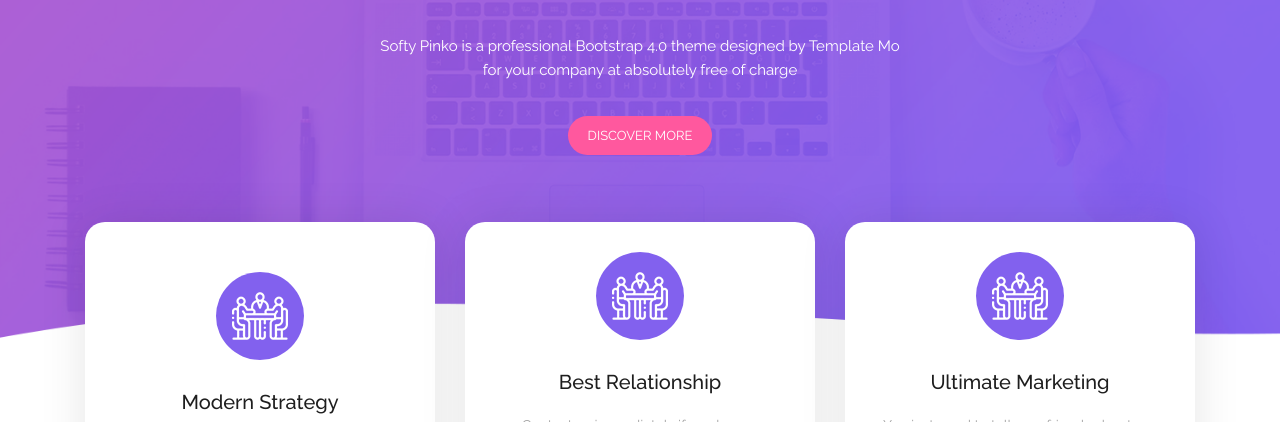
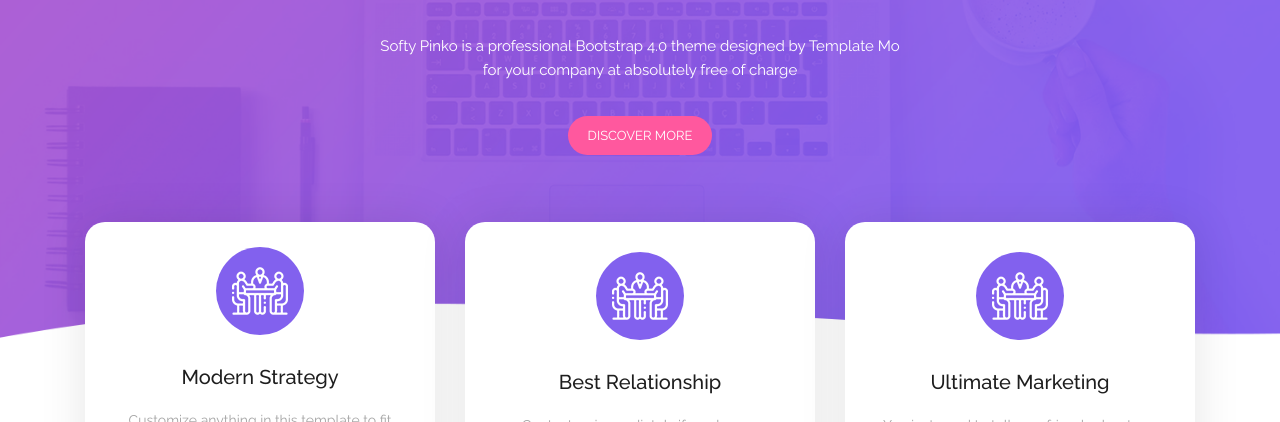
Before and after one commit to k4nnguyen/Web_Project_1, a plain HTML site: page index.html in a window 1280 px wide. In both pictures the pointer is over the element 260 px from the left and 741 px from the top of the page. Shown: the part 378-800 px from the top of the page. Drawn offline with nearby package versions, Linux system fonts and the light colour scheme; a script that the page names is missing.

Commit message:
update transition

```diff
--- a/style.css
+++ b/style.css
@@ -82,7 +82,8 @@
   transition: all 0.3s ease-in-out 0s;
 }
 .section-two .inner-box:hover {
-  padding: 50px;
+  padding: 30px;
+  padding-top: 25px;
 }
 .section-two .inner-box .inner-icon {
   display: inline-flex;
```
